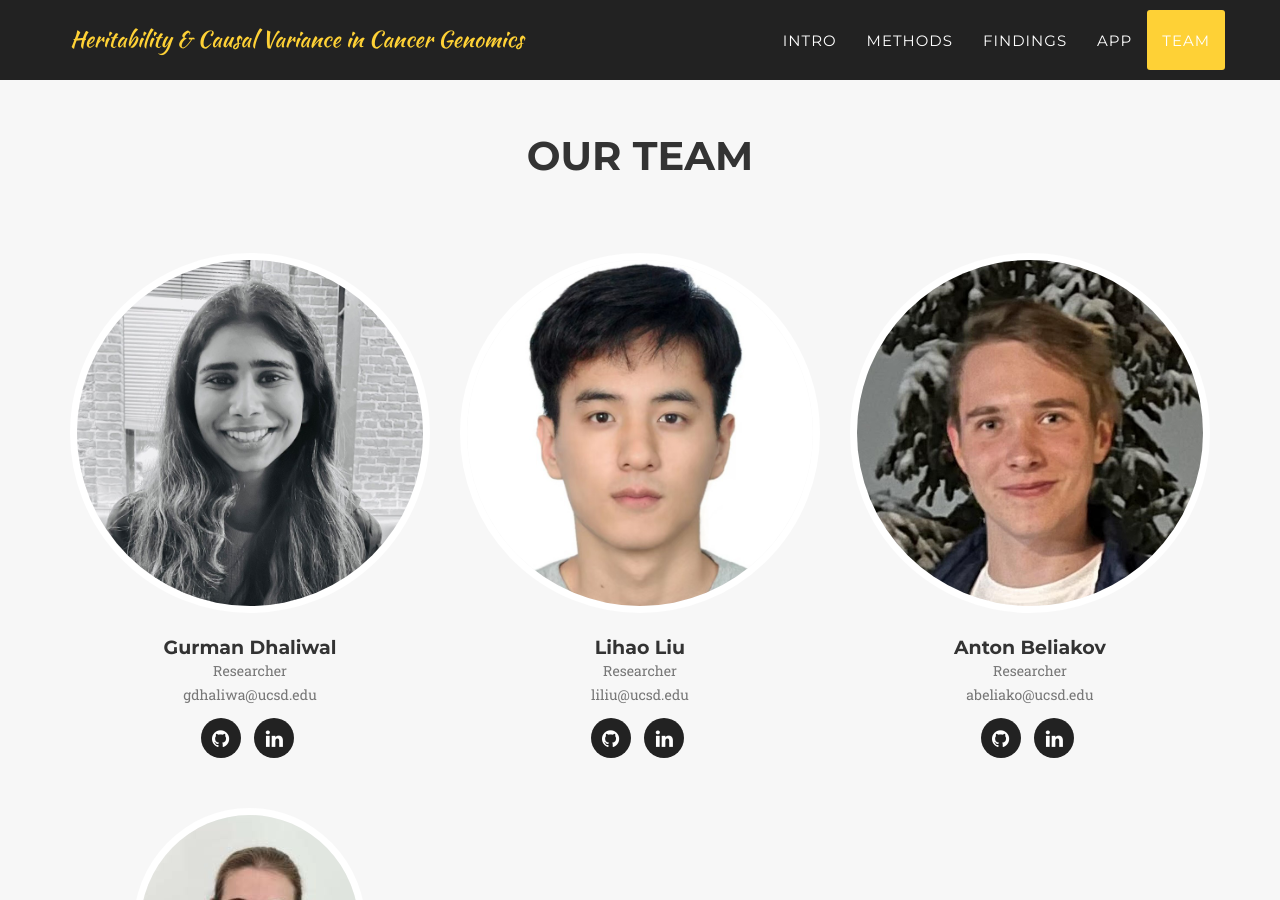
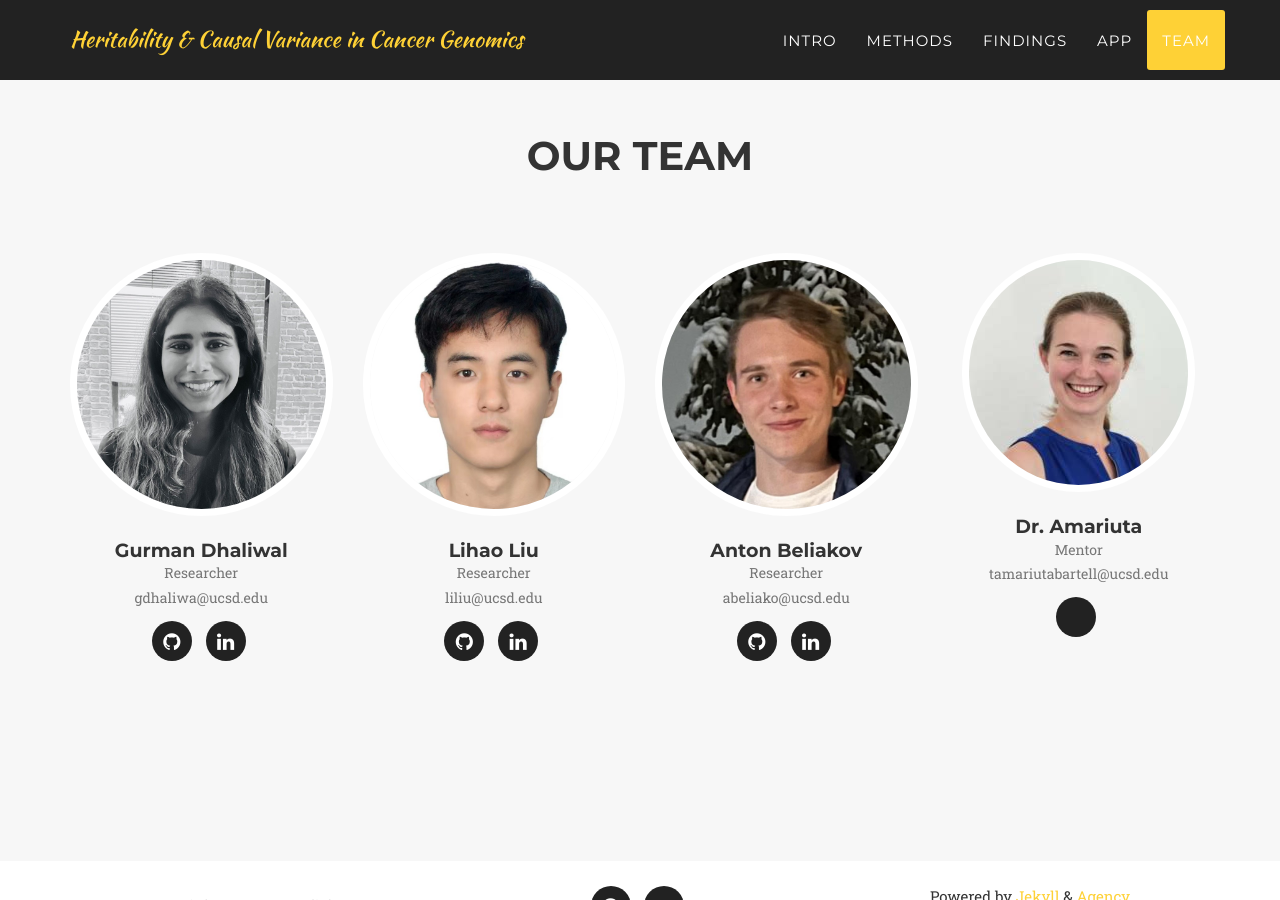
Before and after one commit to AntonBeliakovUCSD/Capstone, a Jekyll site: the page built from index.html, in a window 1280 px wide and 900 px high, scrolled down 5721 px. Built offline with Jekyll 4.4.1, drawn with Linux system fonts in a browser that asks for light colours; some web fonts are replaced.

Commit message:
test sizing

```diff
--- a/_includes/team.html
+++ b/_includes/team.html
@@ -10,7 +10,7 @@
 
             <div class="row">
                 {% for member in site.people %}
-                <div class="col-sm-4" style="width:33.33%">
+                <div class="col-sm-4" style="width:25%">
                     <div class="team-member">
                         <img src="img/team/{{ member.pic }}.jpg" class="img-responsive img-circle" alt="Team member">
                         <h4>{{ member.name }}</h4>
```
